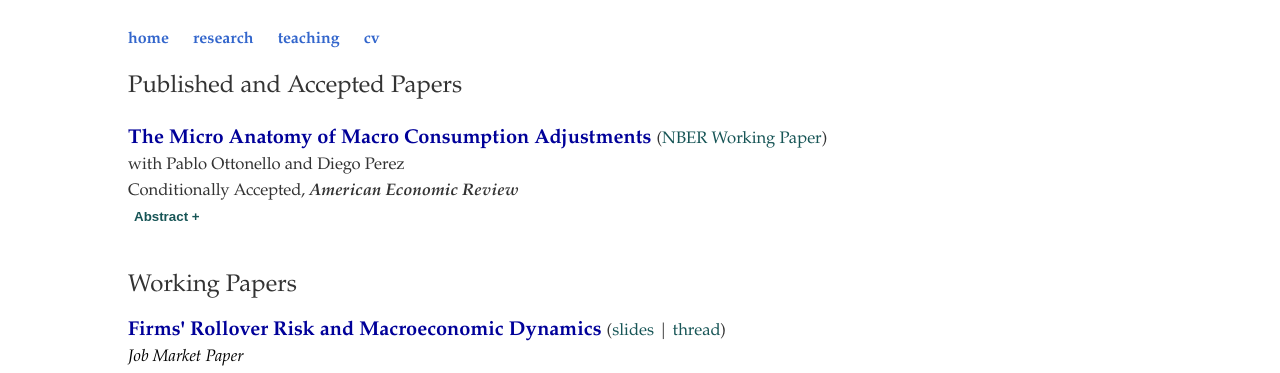
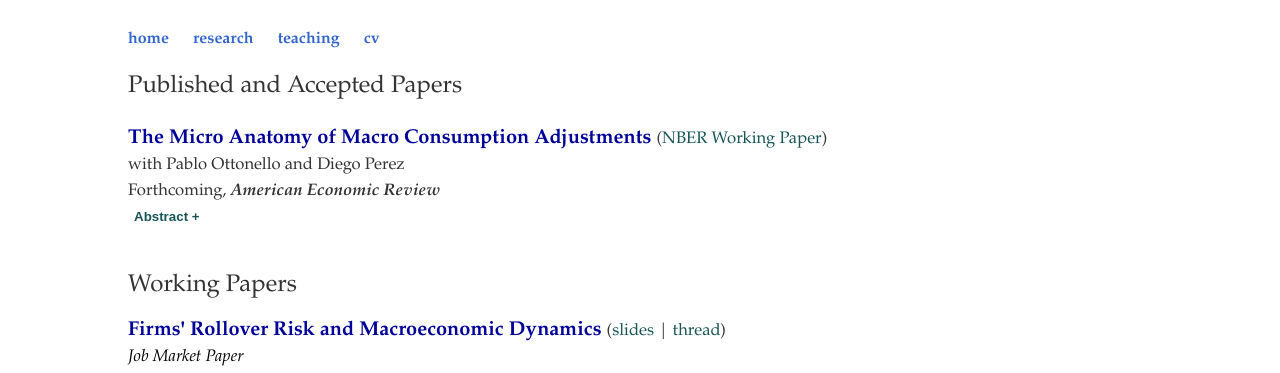
Before and after one commit to rafaguntin/rafaguntin.github.io, a Jekyll site: the page built from research/index.html, in a window 1280 px wide. Shown: the top 373 px of the page. Built offline with Jekyll 4.4.1, drawn with Linux system fonts in a browser that asks for light colours; some of the changed lines change nothing that is shown.

Commit message:
Update index.html

```diff
--- a/research/index.html
+++ b/research/index.html
@@ -17,20 +17,19 @@
 				<a style="color:#333" href="https://sites.google.com/site/ottonellopablo/" target="_blank"> Pablo Ottonello </a>
 				and
 				<a style="color:#333" href="https://www.perezdiego.org/" target="_blank"> Diego Perez </a>
-				       <br> Conditionally Accepted, <b><i>American Economic Review</i></b>
+				       <br> Forthcoming, <b><i>American Economic Review</i></b>
 				       <br><button style ="font-weight: bold; color:#175556 ;background-color: white;border: none;" onclick="myFunction()" id="myBtn">Abstract +<small></button>
 					       <span id="dots"></span><span id="more" style = "color:#282828; line-height: 1.4em; text-align: justify">
 We study crises characterized by large adjustments of aggregate consumption through
-their microlevel patterns. We show that leading theories designed to explain aggregate
-consumption dynamics differ markedly in their cross-sectional predictions. While theories
-based on financial frictions predict that rich households with liquid assets should be
-able to smooth consumption during bad times, neoclassical theories predict that these
-agents would optimally adjust their consumption if crises severely affect their permanent
-income. Using microlevel data on several episodes of large aggregate-consumption
-adjustment, we document that rich households significantly adjust consumption relative
-to their income, consistent with the permanent-income hypothesis of consumption
-during crises. We discuss our findings' implications for the effectiveness of stabilization
-policies that target consumption during crises. </span> <big><big>
+their microlevel patterns. We document the cross-sectional patterns of consumption
+adjustment across the income distribution and  find large adjustments for top-income
+households, who exhibit consumption-income elasticities similar to or larger than the
+average. We construct a heterogeneous-agent open economy model of consumption
+under income fluctuations and show that the data patterns are largely consistent with
+theories that attribute the dynamics of aggregate consumption to changes in aggregate
+permanent income. We also discuss our findings' implications for theories based on the
+tightening of households' borrowing constraints and analyze policy implications.
+ </span> <big><big>
                         	</p>
 
 				<p>
```
